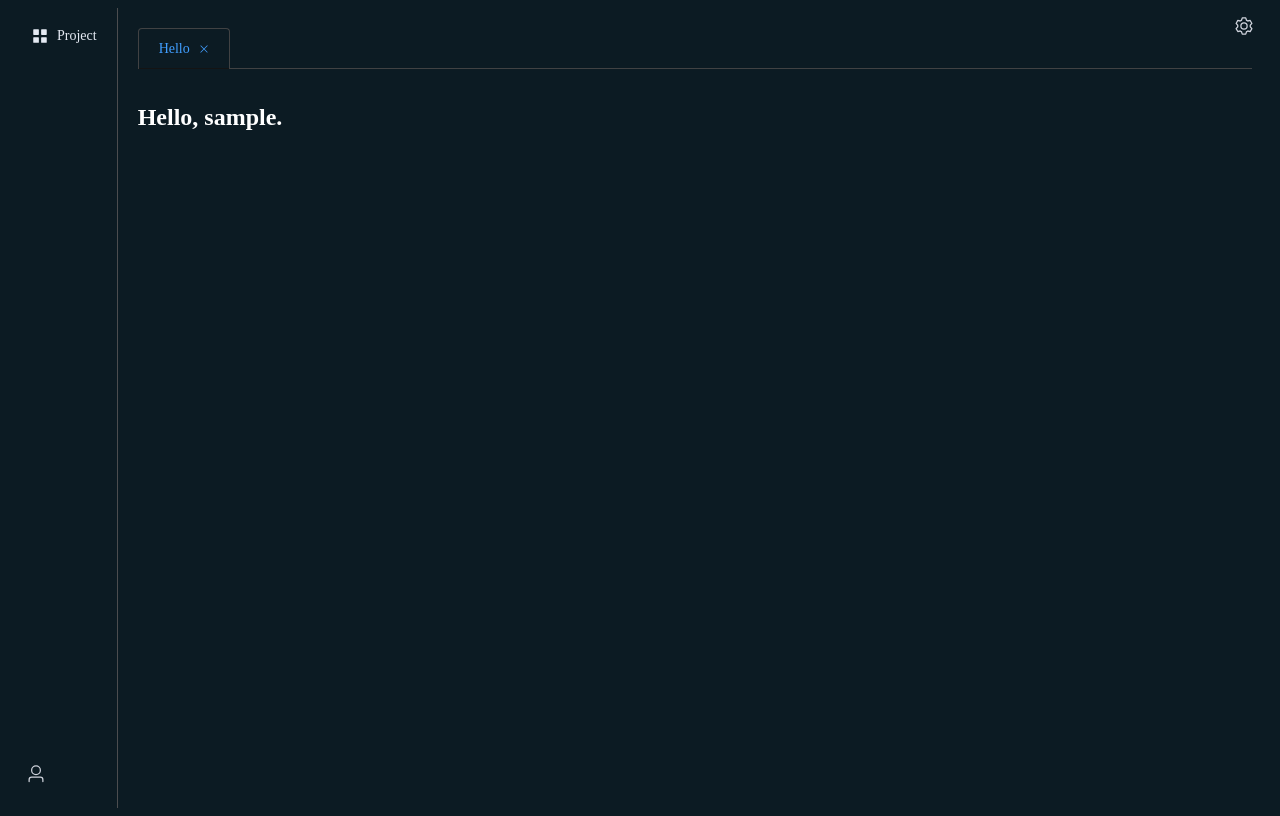
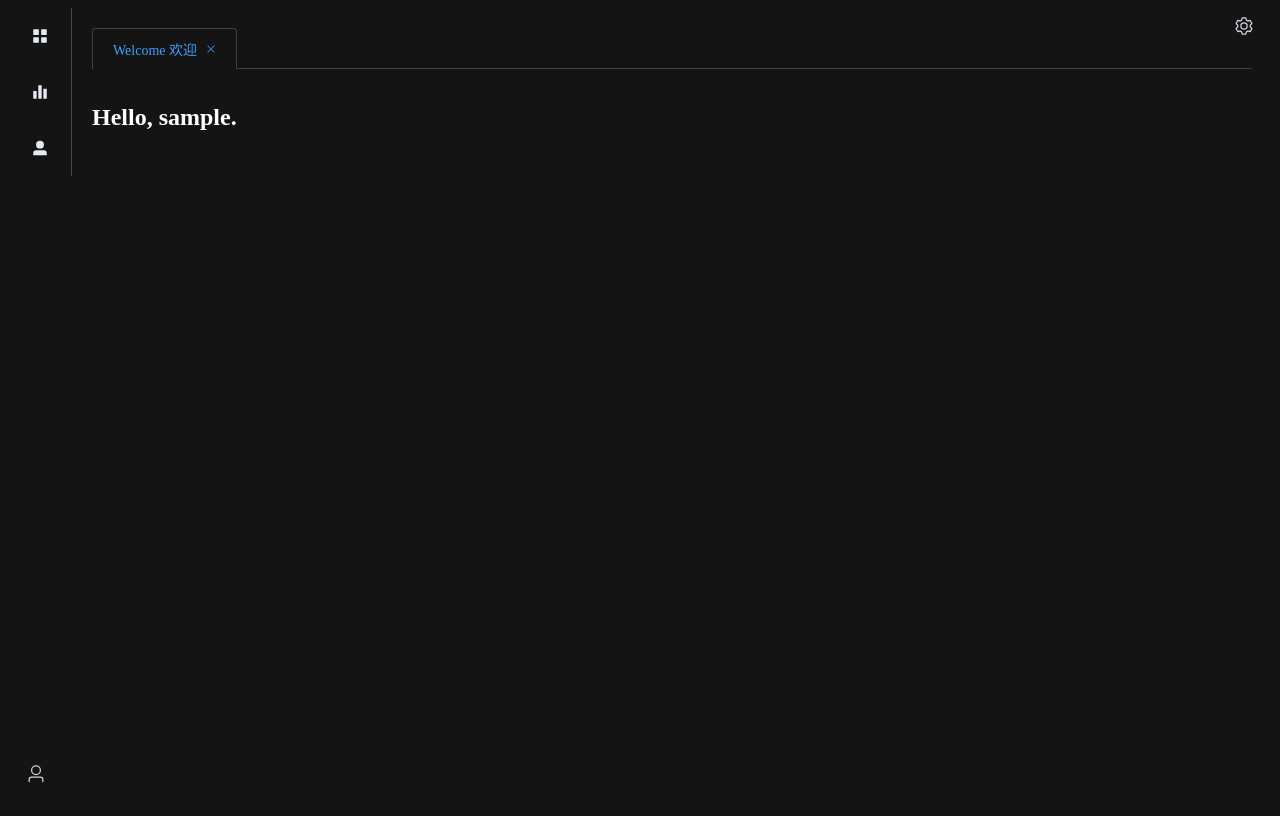
Before and after one commit to ysysimon/YSoloworkWebUI, a Vue app: page /home in a window 1280 px wide. Built offline with nearby package versions, Linux system fonts and the light colour scheme; sample sign-in values are in the browser's storage.

Commit message:
compolet tab logic and add user manage page

```diff
--- a/src/App.vue
+++ b/src/App.vue
@@ -31,12 +31,14 @@ import { useI18n } from 'vue-i18n'
 import enLocale from 'element-plus/es/locale/lang/en'
 import zhCnLocale from 'element-plus/es/locale/lang/zh-cn'
 import { useAuthStore } from './stores/auth'
+import { useSettingStore } from './stores/setting'
 
-import { ref } from 'vue';
+import { ref, onMounted } from 'vue';
 
 // 初始化store
 const authStore = useAuthStore();
 authStore.initializeStore();
+const settingStore = useSettingStore();
 
 const elementPlusLocales = {
   enUs: enLocale,
@@ -48,8 +50,14 @@ const { locale } = useI18n();
 function changeLanguage(lang) {
   locale.value = lang;  // 更改 Vue I18n 的语言
   elLocale.value = lang === 'enUs' ? enLocale : zhCnLocale;
+  settingStore.setting["lang"] = lang
+  settingStore.saveSetting2localStorage()
 }
 
+
+onMounted(() => {
+  changeLanguage(settingStore.setting["lang"])
+});
 
 
 // 设置为暗模式
--- a/src/components/Hello.vue
+++ b/src/components/Hello.vue
@@ -1,5 +1,5 @@
 <template>
-  <h2>Hello, {{ userName }}.</h2>
+  <h2>{{ $t('message.hello') }}, {{ userName }}.</h2>
 </template>
 
 <script setup>
--- a/src/components/Projects/ProjectCard.vue
+++ b/src/components/Projects/ProjectCard.vue
@@ -68,6 +68,7 @@ const activities = [
 <style scoped>
 .card {
     max-width: 480px;
-    background-color: #0c1b23;
+    /* background-color: #0c1b23; */
+    background: #141414;
 }
 </style>
--- a/src/components/SideBar.vue
+++ b/src/components/SideBar.vue
@@ -1,6 +1,6 @@
 <template>
     <el-menu class="menu" :collapse="theCollapse">
-        <el-menu-item index="1">
+        <el-menu-item index="0" @click="projectsClick">
             <el-icon>
                 <Menu />
             </el-icon>
@@ -8,19 +8,73 @@
                 {{ $t('message.project') }}
             </template>
         </el-menu-item>
-
+        <el-menu-item index="1" @click="taskManageClick">
+            <el-icon>
+                <Histogram />
+            </el-icon>
+            <template #title>
+                {{ $t('message.taskManage') }}
+            </template>
+        </el-menu-item>
+        <el-menu-item index="2" @click="userManageClick">
+            <el-icon>
+                <UserFilled />
+            </el-icon>
+            <template #title>
+                {{ $t('message.userManage') }}
+            </template>
+        </el-menu-item>
     </el-menu>
 </template>
 
 <script setup>
 import {
     Menu,
-
+    UserFilled,
+    Histogram,
 } from '@element-plus/icons-vue'
 
+import { useI18n } from 'vue-i18n';
+
+import Projects from './Projects.vue';
+import UserManage from './UserManage.vue';
+import TaskManage from './TaskManage.vue';
+
+import { markRaw } from 'vue'
+import { useTabStore } from '../stores/tab';
+const tabStore = useTabStore();
+const { t } = useI18n();
 const props = defineProps({
     theCollapse: Boolean,
 });
+
+function projectsClick() {
+    tabStore.addTab({
+        title: t('message.project'),
+        name: 'projects',
+        content: markRaw(Projects),
+    })
+    tabStore.setActivateTab('projects')
+}
+
+function taskManageClick() {
+    tabStore.addTab({
+        title: t('message.taskManage'),
+        name: 'taskManage',
+        content: markRaw(TaskManage),
+    })
+    tabStore.setActivateTab('taskManage')
+}
+
+
+function userManageClick() {
+    tabStore.addTab({
+        title: t('message.userManage'),
+        name: 'userManage',
+        content: markRaw(UserManage),
+    })
+    tabStore.setActivateTab('userManage')
+}
 
 </script>
 
@@ -28,5 +82,4 @@ const props = defineProps({
 .menu {
     height: 100%;
 }
-
 </style>
--- /dev/null
+++ b/src/components/TaskManage.vue
@@ -0,0 +1,55 @@
+<template>
+    <div class="tabWrap">
+        <el-auto-resizer>
+            <template #default="{ height, width }">
+                <el-table-v2 :columns="columns" :data="data" :width="width" :height="height" fixed>
+                </el-table-v2>
+            </template>
+        </el-auto-resizer>
+    </div>
+</template>
+
+<script setup>
+const generateColumns = (length = 10, prefix = 'column-', props) =>
+    Array.from({ length }).map((_, columnIndex) => ({
+        ...props,
+        key: `${prefix}${columnIndex}`,
+        dataKey: `${prefix}${columnIndex}`,
+        title: `Column ${columnIndex}`,
+        width: 150,
+
+    }))
+
+const generateData = (
+    columns,
+    length = 200,
+    prefix = 'row-'
+) =>
+    Array.from({ length }).map((_, rowIndex) => {
+        return columns.reduce(
+            (rowData, column, columnIndex) => {
+                rowData[column.dataKey] = `Row ${rowIndex} - Col ${columnIndex}`
+                return rowData
+            },
+            {
+                id: `${prefix}${rowIndex}`,
+                parentId: null,
+            }
+        )
+    })
+
+// const columns = generateColumns(10)
+// const data = generateData(columns, 200)
+
+const columns = []
+const data = []
+
+</script>
+
+<style scoped>
+.tabWrap {
+    width: 100%;
+    height: 90vh;
+}
+
+</style>
--- /dev/null
+++ b/src/components/UserManage.vue
@@ -0,0 +1,75 @@
+<template>
+    <div class="tabWrap">
+        <el-auto-resizer>
+            <template #default="{ height, width }">
+                <el-table-v2 :columns="columns" :data="data" :width="width" :height="height" fixed>
+                </el-table-v2>
+            </template>
+        </el-auto-resizer>
+    </div>
+    <el-drawer v-model="drawer2" >
+        <template #header>
+            <h4>set title by slot</h4>
+        </template>
+        <template #default>
+            <el-space wrap size="large">
+                <el-input v-for="column in columns" :key="column.key" :placeholder=column.title />
+            </el-space>
+        </template>
+        <template #footer>
+            <div style="flex: auto">
+                <el-button @click="">confirm</el-button>
+            </div>
+        </template>
+    </el-drawer>
+</template>
+
+<script setup>
+import { ref } from 'vue';
+
+const drawer2 = ref(false)
+
+const generateColumns = (length = 10, prefix = 'column-', props) =>
+    Array.from({ length }).map((_, columnIndex) => ({
+        ...props,
+        key: `${prefix}${columnIndex}`,
+        dataKey: `${prefix}${columnIndex}`,
+        title: `Column ${columnIndex}`,
+        width: 150,
+
+    }))
+
+const generateData = (
+    columns,
+    length = 200,
+    prefix = 'row-'
+) =>
+    Array.from({ length }).map((_, rowIndex) => {
+        return columns.reduce(
+            (rowData, column, columnIndex) => {
+                rowData[column.dataKey] = `Row ${rowIndex} - Col ${columnIndex}`
+                return rowData
+            },
+            {
+                id: `${prefix}${rowIndex}`,
+                parentId: null,
+            }
+        )
+    })
+
+const columns = generateColumns(10)
+console.log(columns);
+const data = generateData(columns, 200)
+console.log(data);
+
+// const columns = []
+// const data = []
+
+</script>
+
+<style scoped>
+.tabWrap {
+    width: 100%;
+    height: 90vh;
+}
+</style>
--- /dev/null
+++ b/src/stores/setting.js
@@ -0,0 +1,12 @@
+import { defineStore } from 'pinia';
+
+export const useSettingStore = defineStore('setting', {
+  state: () => ({
+    setting: JSON.parse(localStorage.getItem('setting')) || {'lang': 'enUs'},
+  }),
+  actions: {
+    saveSetting2localStorage(){
+      localStorage.setItem('setting', JSON.stringify(this.setting));
+    },
+  }
+});
--- a/src/stores/tab.js
+++ b/src/stores/tab.js
@@ -7,16 +7,13 @@ export const useTabStore = defineStore('tab', {
         activeTab: 'Hello',
         tabs: [
             {
-                title: 'Hello',
+                title: 'Welcome 欢迎',
                 name: 'Hello',
                 content: markRaw(Hello),
             },
 
         ]
     }),
-    getters: {
-
-    },
     actions: {
         updateTabslocalStorage() {
             localStorage.setItem('tabs', JSON.stringify(this.tabs));
@@ -28,9 +25,19 @@ export const useTabStore = defineStore('tab', {
             this.tabs = null;
             localStorage.removeItem('tabs');
         },
+        addTab(newTab) {
+            const exists = this.tabs.some(tab => tab.name == newTab.name)
+            if (!exists) {
+                this.tabs.push(newTab);
+            }
+        },
+        setActivateTab(name) {
+            this.activeTab = name;
+        },
         clearActiveTab() {
             this.activeTab = null;
             localStorage.removeItem('activeTab');
         },
+
     }
 });
--- a/src/style.css
+++ b/src/style.css
@@ -1,5 +1,6 @@
 html {
   /* 全局背景颜色 Global background color */
   /* background-color: #f1f1f1;  */
-  background: #0c1b23;
+  /* background: #0c1b23; */
+  background: #141414;
 }
--- a/src/translate.js
+++ b/src/translate.js
@@ -13,6 +13,9 @@ export const messages = {
         loging_failed:'Login Failed!',
         logout:'logout',
         logout_failed:'Logout Failed! But Token will be clean.',
+        userManage: 'User Manage',
+        taskManage: 'Task Manage',
+        hello: 'Hello',
       }
     },
     zhCn: {
@@ -28,6 +31,9 @@ export const messages = {
         loging_failed:'登录失败！',
         logout:'登出',
         logout_failed:'登出失败！但是 Token 将被清除。',
+        userManage: '用户管理',
+        taskManage: '任务管理',
+        hello: '你好',
       }
     }
   };
--- a/src/view/Home.vue
+++ b/src/view/Home.vue
@@ -4,8 +4,9 @@
             <!-- <el-header>
                 <el-image class="logo" :src="logo" fit="fill" />
             </el-header> -->
-            <el-container style="height: 100vh;">
-                <el-aside class="side" @click="theCollapse = false" width="120">
+            <el-container>
+                <!-- <el-aside class="side" @click="theCollapse = false" width="120"> 侧边栏折叠也有bug 先去掉 -->
+                <el-aside class="side" width="120">
                     <SideBar :theCollapse="theCollapse" />
                     <el-dropdown class="user">
                         <el-icon size="20">
@@ -39,7 +40,7 @@ import SideBar from '../components/SideBar.vue'
 
 import { ref } from 'vue';
 import Tabs from '../components/Tabs.vue';
-const theCollapse = ref(false);
+const theCollapse = ref(true);
 
 import { useLogout } from '../APIs/useLogout';
 const { logout, isLoading, error } = useLogout();
```
